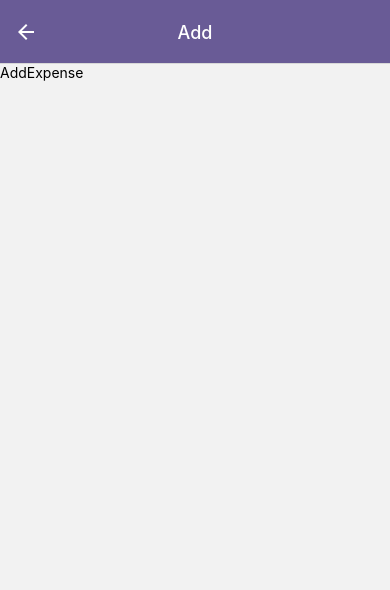
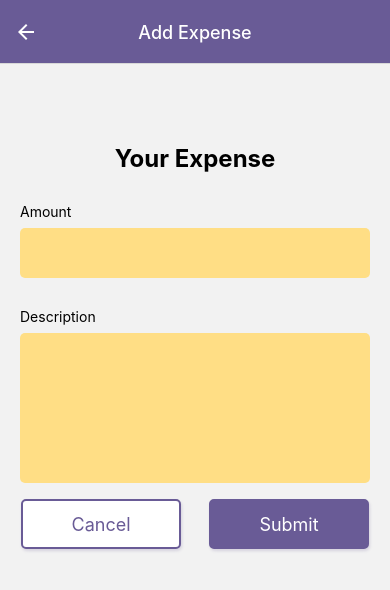
Before and after one commit to littlerzrz/CS5520-assignment-2, a React Native app: screen /Add in a window 390 px wide. Shown: the top 590 px of the page. Built offline with nearby package versions, Linux system fonts and the light colour scheme; no server answers; the database is empty.

Commit message:
add page finished

```diff
--- a/App.js
+++ b/App.js
@@ -15,8 +15,8 @@ export default function App() {
           component={Home}
           options={{ headerShown: false }}
         />
-        <Stack.Screen name="Edit" component={EditExpense} />
-        <Stack.Screen name="Add" component={AddExpense} />
+        <Stack.Screen name="Edit" component={EditExpense} options={{headerTitle:'Edit Expense'}} />
+        <Stack.Screen name="Add" component={AddExpense} options={{headerTitle:'Add Expense'}} />
       </Stack.Navigator>
     </NavigationContainer>
   );
--- a/components/ExpenseItem.js
+++ b/components/ExpenseItem.js
@@ -32,10 +32,11 @@ const styles = StyleSheet.create({
   },
   container: {
     flexDirection: "row",
-    width: 300,
-    height: 60,
+    width: 350,
+    minHeight: 50,
+    padding:15,
     backgroundColor: colors.MID_DARK,
-    justifyContent: "space-around",
+    justifyContent: "space-between",
     alignItems: "center",
     borderRadius: 5,
     shadowRadius: 5,
--- a/components/MyButton.js
+++ b/components/MyButton.js
@@ -18,12 +18,12 @@ export default function MyButton({ text, onPress, type = "normal" }) {
 }
 const normalBtn = {
   padding: 12,
-  width: 200,
-  height: 60,
+  height: 50,
+  minWidth:160,
   borderRadius: 5,
   shadowRadius: 3,
   shadowOpacity: 0.2,
-  margin: 14,
+  margin: 16,
   borderWidth: 2,
   shadowOffset: { width: 1, height: 2 },
   shadowColor: colors.DARK,
--- a/screens/AddExpense.js
+++ b/screens/AddExpense.js
@@ -1,10 +1,82 @@
-import { View, Text } from 'react-native'
-import React from 'react'
+import { View, Text, StyleSheet, TextInput, Alert } from "react-native";
+import React, { useState } from "react";
+import { MyButton } from "../components";
+import { colors } from "../vars";
+import { addExpense } from "../firebase/firestore";
+import { useNavigation } from "@react-navigation/native";
 
 export default function AddExpense() {
+  const [cost, setCost] = useState("");
+  const [description, setDescription] = useState("");
+  const navigation = useNavigation();
+  const invalidInputAlert = () =>
+    Alert.alert("Invalid Input", "Please check you input");
+  const isPositiveInt = (str) => {
+    if (typeof str != "string") return false;
+    const num = Number(str);
+    if (Number.isInteger(num) && num > 0) return true;
+    return false;
+  };
+  const onSubmit = () => {
+    if (!isPositiveInt(cost) || !description) return invalidInputAlert();
+    addExpense({ cost, description }).then(() => {
+      navigation.goBack();
+    });
+  };
+  const onCancel = () => {};
   return (
-    <View>
-      <Text>AddExpense</Text>
+    <View style={styles.container}>
+      <Text style={styles.text}>Your Expense</Text>
+      <View style={{ marginTop: 30 }}>
+        <Text>Amount</Text>
+        <TextInput
+          style={styles.input}
+          keyboardType="numeric"
+          onChangeText={setCost}
+          value={cost}
+        />
+      </View>
+      <View style={{ marginTop: 30 }}>
+        <Text>Description</Text>
+        <TextInput
+          style={[styles.input, styles.textArea]}
+          multiline={true}
+          numberOfLines={4}
+          onChangeText={setDescription}
+          value={description}
+        />
+      </View>
+      <View style={styles.buttons}>
+        <MyButton text="Cancel" onPress={onCancel} />
+        <MyButton text="Submit" type="primary" onPress={onSubmit} />
+      </View>
     </View>
   );
 }
+const styles = StyleSheet.create({
+  container: {
+    flex: 1,
+    flexDirection: "column",
+    alignItems: "center",
+    marginTop: 80,
+  },
+  text: {
+    fontSize: 24,
+    fontWeight: "700",
+  },
+  input: {
+    marginTop: 8,
+    height: 50,
+    width: 350,
+    backgroundColor: colors.MID_LIGHT,
+    borderRadius: 5,
+    padding: 10,
+  },
+  textArea: {
+    height: 150,
+    textAlign: "top",
+  },
+  buttons: {
+    flexDirection: "row",
+  },
+});
--- a/screens/EditExpense.js
+++ b/screens/EditExpense.js
@@ -41,6 +41,6 @@ const styles = StyleSheet.create({
     flex: 1,
     flexDirection: "column",
     alignItems: "center",
-    justifyContent: "center",
+    marginTop:80
   },
 });
--- a/vars.js
+++ b/vars.js
@@ -2,7 +2,7 @@ const colors = {
   DARK: "#695B96",
   MID_DARK: "#9DD9D2",
   MID: "#FF8811",
-  MID_LIGHT: "#F4D06F",
+  MID_LIGHT: "#FFDE85",
   LIGHT: "#FFF8F0",
   WHITE: "#FFF",
 };
```
